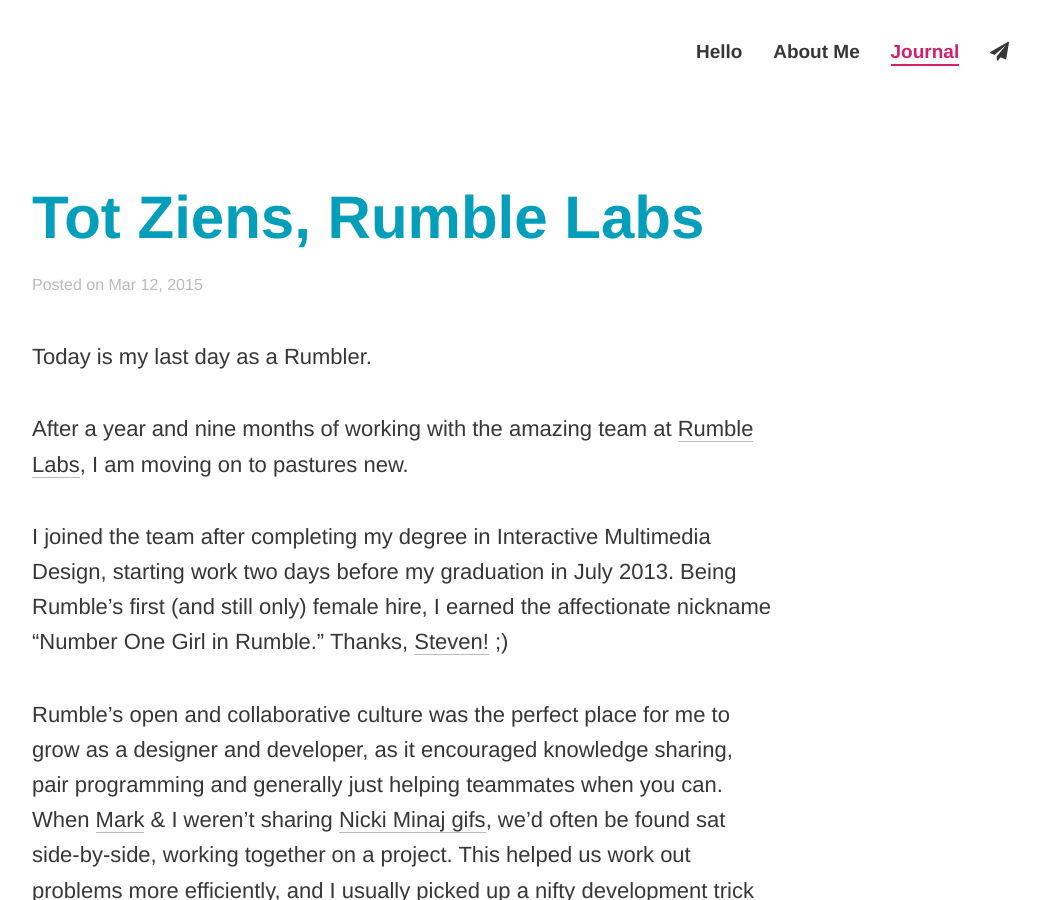
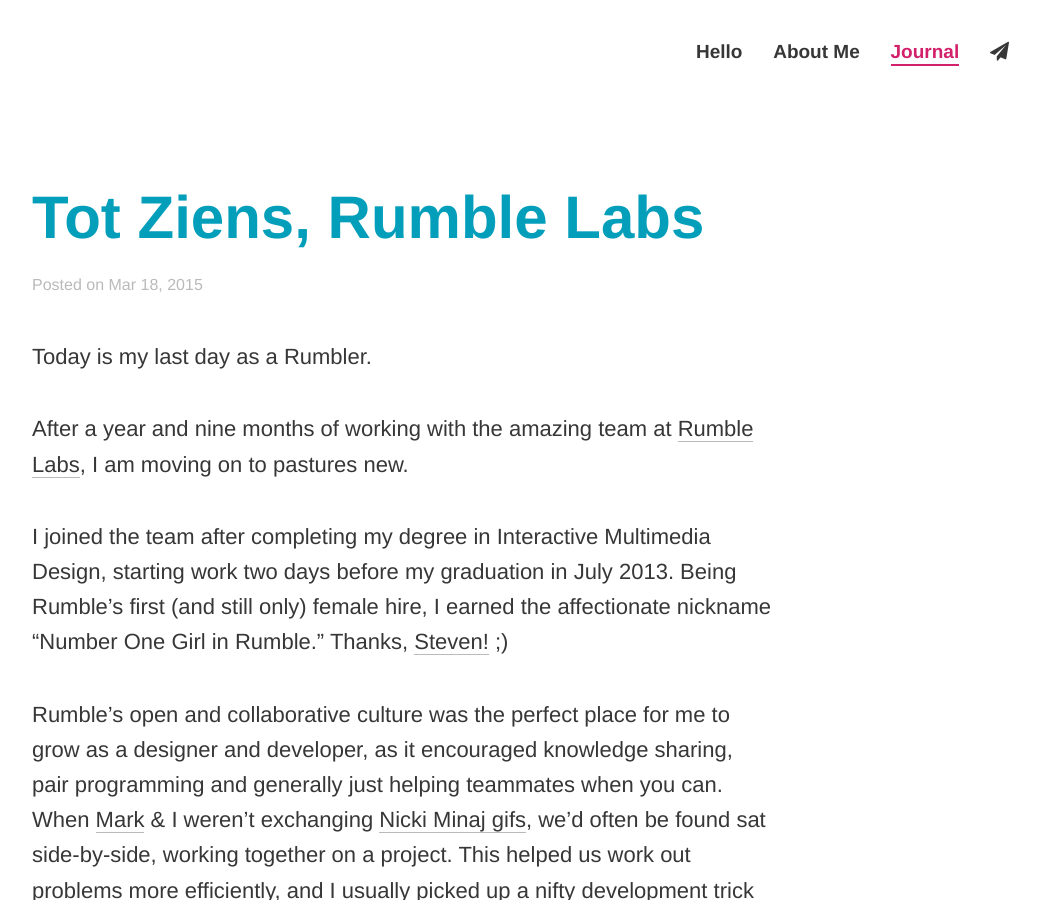
Before and after one commit to melissakeizer/melissakeizer.com, a Jekyll site: the page built from _posts/2015-03-18-tot-ziens-rumble-labs.markdown, in a window 1280 px wide and 900 px high. Shown: the whole window, without its empty margins (238-1278 px from the left). Built offline with Jekyll 4.4.1, drawn with Linux system fonts in a browser that asks for light colours; nearby versions of some CDN libraries; comment, search, counter and statistics services are not loaded.

Commit message:
updating post date

```diff
--- a/_posts/2015-03-18-tot-ziens-rumble-labs.markdown
+++ b/_posts/2015-03-18-tot-ziens-rumble-labs.markdown
@@ -2,7 +2,7 @@
 layout: post
 selected: journal
 title:  "Tot Ziens, Rumble Labs"
-date:   2015-03-12 11:00:42
+date:   2015-03-18 11:00:42
 
 ---
 
@@ -12,7 +12,7 @@
 
 I joined the team after completing my degree in Interactive Multimedia Design, starting work two days before my graduation in July 2013. Being Rumble's first (and still only) female hire, I earned the affectionate nickname "Number One Girl in Rumble." Thanks, [Steven!](http://rumblelabs.com/about/steven-hylands/) ;)
 
-Rumble's open and collaborative culture was the perfect place for me to grow as a designer and developer, as it encouraged knowledge sharing, pair programming and generally just helping teammates when you can. When [Mark](http://rumblelabs.com/about/mark-leetch/) & I weren't sharing [Nicki Minaj gifs](http://gfycat.com/SplendidSimpleHackee), we'd often be found sat side-by-side, working together on a project. This helped us work out problems more efficiently, and I usually picked up a nifty development trick while I was there.
+Rumble's open and collaborative culture was the perfect place for me to grow as a designer and developer, as it encouraged knowledge sharing, pair programming and generally just helping teammates when you can. When [Mark](http://rumblelabs.com/about/mark-leetch/) & I weren't exchanging [Nicki Minaj gifs](http://gfycat.com/SplendidSimpleHackee), we'd often be found sat side-by-side, working together on a project. This helped us work out problems more efficiently, and I usually picked up a nifty development trick while I was there.
 
 
 ![photo caption](../../img/blog/rumble-lads-selfie.jpg "The Rumble Lads")
```
Also changed, not shown: 4 other files.
